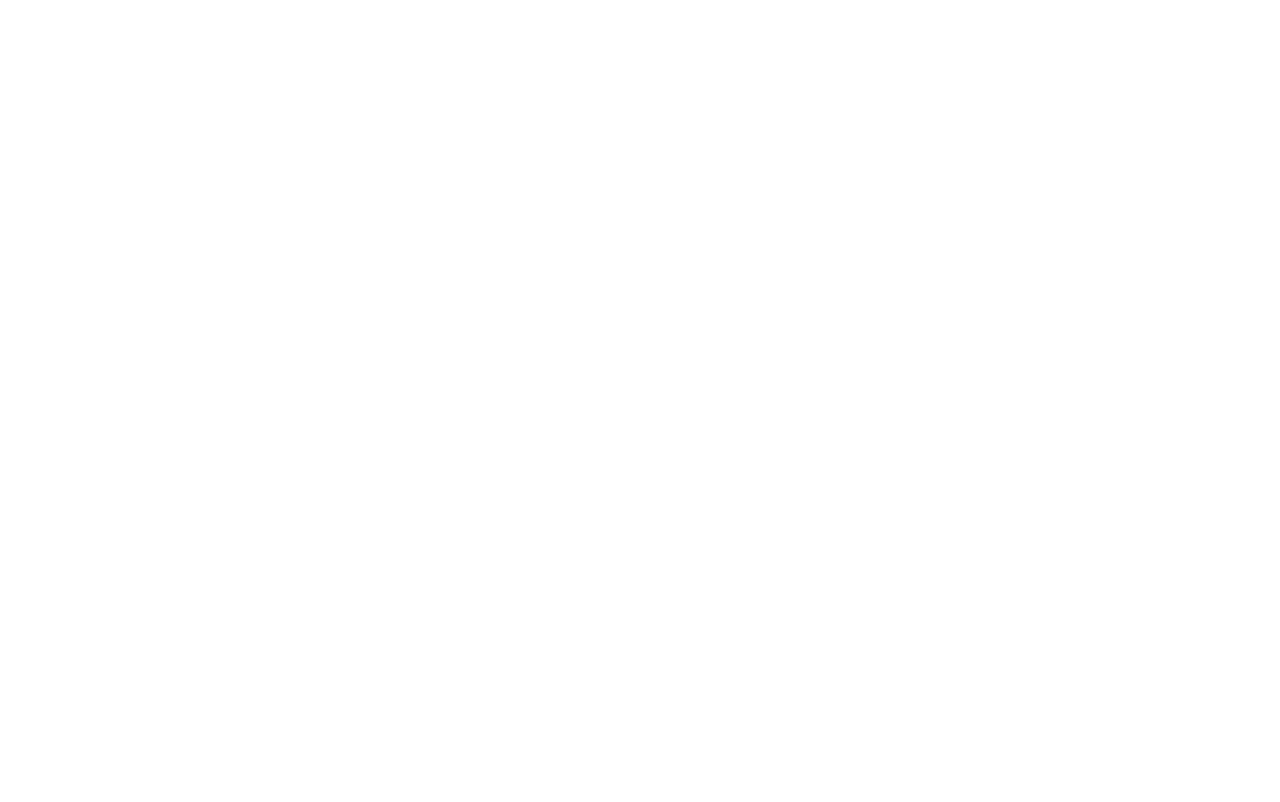
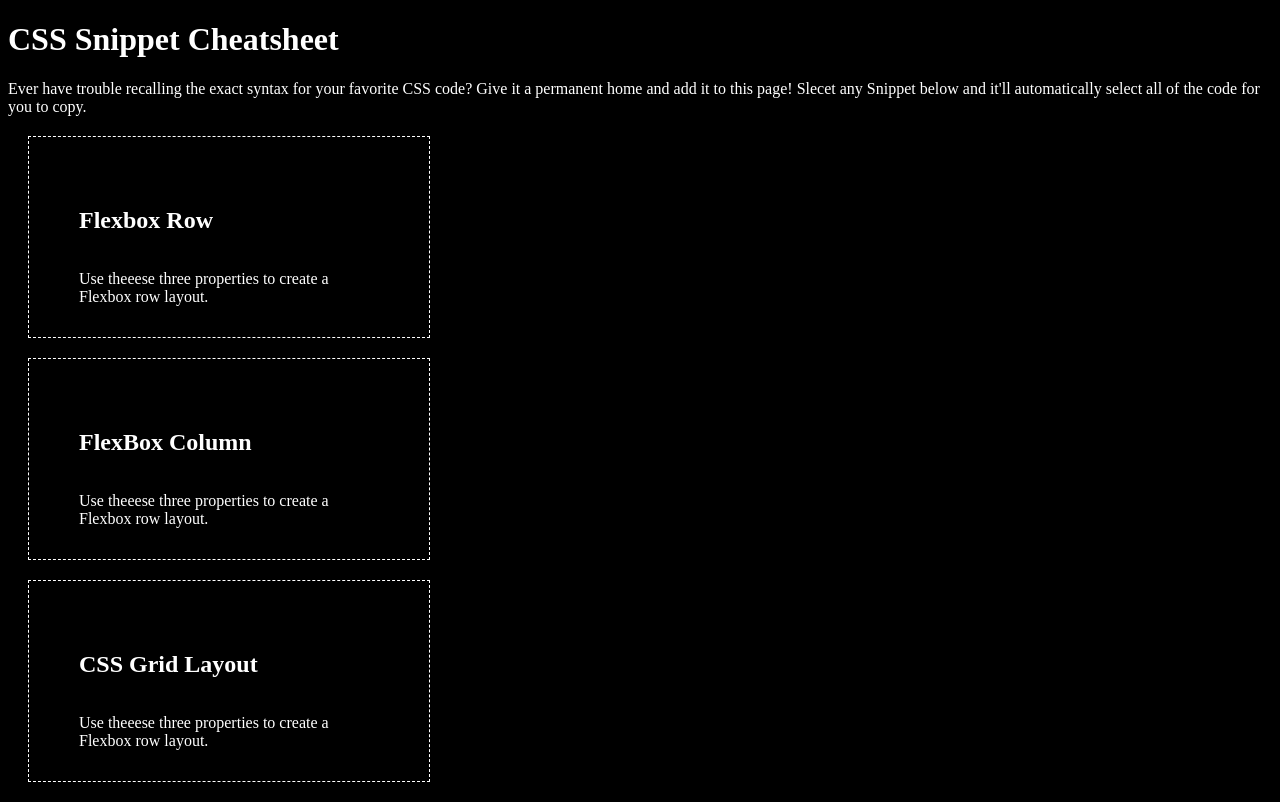
Before and after one commit to silkyjazz/CSS-Cheatsheet, a plain HTML site: page index.html in a window 1280 px wide. Drawn offline with Linux system fonts and the light colour scheme.

Commit message:
added sections for cards. gave background color black with text white

```diff
--- a/index.html
+++ b/index.html
@@ -4,9 +4,30 @@
     <meta charset="UTF-8">
     <meta http-equiv="X-UA-Compatible" content="IE=edge">
     <meta name="viewport" content="width=device-width, initial-scale=1.0">
+    <link rel="stylesheet" href="./styles.css">
     <title>CSS Snippet Cheatsheet</title>
+
 </head>
 <body>
-
+    <header>
+        <h1>CSS Snippet Cheatsheet</h1>
+        <p>Ever have trouble recalling the exact syntax for your favorite CSS code? Give it a permanent home and add it to this page! Slecet any Snippet
+            below and it'll automatically select all of the code for you to copy.
+        </p>
+    </header>
+    <article>
+        <section id="flexbox-row">
+            <h2>Flexbox Row</h2>
+            <p>Use theeese three properties to create a Flexbox row layout. </p>
+        </section>
+        <section id="flexbox-column">
+            <h2>FlexBox Column</h2>
+            <p>Use theeese three properties to create a Flexbox row layout. </p>
+        </section>
+        <section id="css-layout">
+            <h2>CSS Grid Layout</h2>
+            <p>Use theeese three properties to create a Flexbox row layout. </p>
+        </section>
+    </article>
 </body>
 </html>
--- a/styles.css
+++ b/styles.css
@@ -0,0 +1,34 @@
+body{
+    background-color: black;
+    color: white;
+}
+#flexbox-row, #flexbox-column, #css-layout{
+    display: flex;
+    /* flex-direction: row; */
+    flex-wrap: wrap;
+    width: 300px;
+    height: 100px;
+   border: 1px dashed white;
+ padding: 50px;
+ margin: 20px;
+}
+
+section h2 {
+    border: 1px;;
+}
+section{
+    display: flex;
+    flex-direction: row;
+}
+
+@media screen and (max-width: 980px) {
+    body {
+      background-color: lightgreen;
+    }
+  }
+
+  @media screen and (max-width: 680px) {
+    body {
+      background-color: lightgreen;
+    }
+  }
```
